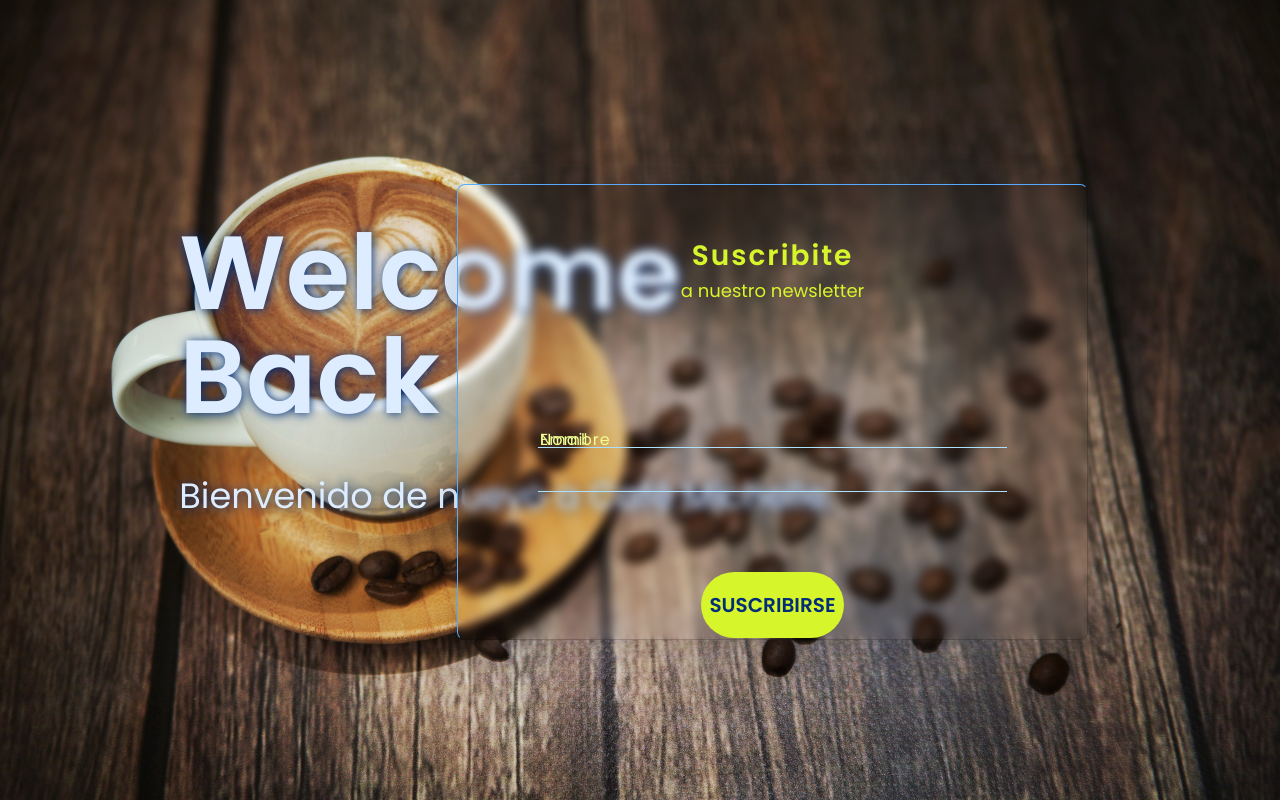
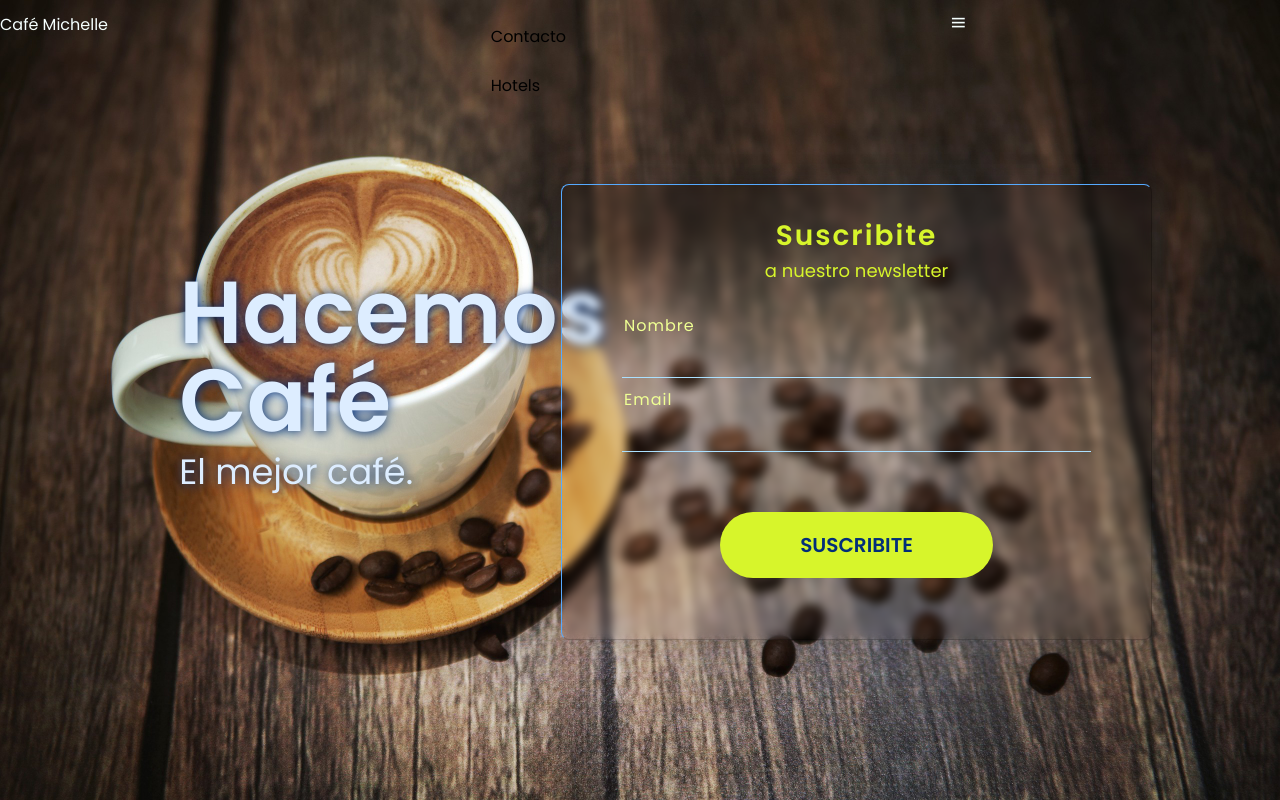
Before and after one commit to jorgediazok/growth-mkt-landing, a plain HTML site: page index.html in a window 1280 px wide. Drawn offline with nearby package versions, Linux system fonts and the light colour scheme.

Commit message:
styling nav

```diff
--- a/index.html
+++ b/index.html
@@ -14,35 +14,7 @@
 
   <body>
     <section>
-      <div class="container">
-        <div class="promotext">
-          <h3>Welcome</h3>
-          <h3>Back</h3>
-          <p>Bienvenido de nuevo a Café Michelle.</p>
-        </div>
-          <div class="login">
-            <h4>Suscribite</h4>
-            <p>a nuestro newsletter</p>
-            <div class="inputbox">
-              <div class="input">
-                <input type="text" />
-                <span>Nombre</span>
-              </div>
-              <div class="inputbox">
-                <input type="email" />
-                <span>Email</span>
-              </div>
-            </div>
-            <button type="submit" class="button">Suscribirse</button>
-          </div>
-          <div class="bcgimage"></div>
-        </div>
-      </div>
-
-    </section>
-
-
-      <!-- <header class="header">
+      <header class="header">
         <nav class="nav bd-container">
           <a href="#" class="nav__logo">Café Michelle</a>
 
@@ -57,7 +29,9 @@
               <li class="nav__item">
                 <a href="#" class="nav__link">Contacto</a>
               </li>
-              <li class="nav__item"><a href="#" class="nav__link">Hotels</a></li>
+              <li class="nav__item">
+                <a href="#" class="nav__link">Hotels</a>
+              </li>
             </ul>
           </div>
 
@@ -65,9 +39,31 @@
             <i class="bx bx-menu"></i>
           </div>
         </nav>
-      </header> -->
-
-
+      </header>
+      <div class="container">
+        <div class="promotext">
+          <h3>Hacemos</h3>
+          <h3>Café</h3>
+          <p>El mejor café.</p>
+        </div>
+        <div class="login">
+          <h4>Suscribite</h4>
+          <p>a nuestro newsletter</p>
+          <div class="logbox">
+            <div class="inputbox">
+              <input type="text" />
+              <span>Nombre</span>
+            </div>
+            <div class="inputbox">
+              <input type="email" />
+              <span>Email</span>
+            </div>
+          </div>
+          <button type="submit" class="button">Suscribite</button>
+        </div>
+        <div class="bcgimage"></div>
+      </div>
+    </section>
 
     <script src="index.js"></script>
   </body>
--- a/styles.css
+++ b/styles.css
@@ -5,6 +5,47 @@
   margin: 0;
   box-sizing: border-box;
   font-family: 'Poppins', sans-serif;
+}
+
+:root {
+  --header-height: 3rem;
+  --body-color: #f5fffe;
+}
+
+ul {
+  padding: 0;
+  list-style: none;
+}
+
+a {
+  text-decoration: none;
+}
+
+.nav {
+  max-width: 968px;
+  height: var(--header-height);
+  display: flex;
+  justify-content: space-between;
+  align-items: center;
+}
+
+.nav__logo,
+.nav__toggle {
+  color: var(--body-color);
+}
+
+.nav__link {
+  color: var(--first-color-dark);
+  font-weight: var(--font-medium);
+}
+
+.nav__item {
+  margin-bottom: 1.5rem;
+}
+
+.nav__toggle {
+  font-size: 1.2rem;
+  cursor: pointer;
 }
 
 section {
@@ -27,25 +68,28 @@ section {
 }
 
 .promotext h3 {
-  font-size: 6.5rem;
+  font-size: 5.5rem;
   line-height: 1;
 }
 
 .promotext p {
   font-size: 2.2rem;
   font-weight: 300;
-  margin-top: 40px;
+}
+
+.logbox {
+  max-height: 120px;
 }
 
 .login {
   position: absolute;
-  padding: 50px 80px;
+  padding: 30px 60px;
   text-align: center;
-  box-shadow: 3px 6px 30px 8px rgba(58 58 58 / 15%);
-  right: 15%;
+  box-shadow: 3px 6px 30px 8px rgb(58 58 58 / 15%);
+  background: rgb(0, 52, 134 / 50%);
+  right: 10%;
   bottom: 20%;
   height: 57%;
-  background: rgb(0, 52, 134 / 50%);
   border: 1px solid;
   border-top-color: #56aaff;
   border-left-color: #56aaff;
@@ -65,12 +109,12 @@ section {
 .login p {
   font-size: 18px;
   color: #d7f52b;
-  margin-bottom: 100px;
+  margin-bottom: 50px;
 }
 
 .inputbox {
   position: relative;
-  margin-bottom: 50px;
+  margin-bottom: 30px;
 }
 
 .inputbox input {
@@ -101,7 +145,7 @@ section {
   font-weight: 600;
   border: none;
   font-size: 20px;
-  padding: 18px 8px;
+  padding: 18px 80px;
   text-transform: uppercase;
   border-radius: 50px;
   border-radius: 0 3px 8px 2px rgb(60 60 60 / 30%);
```
